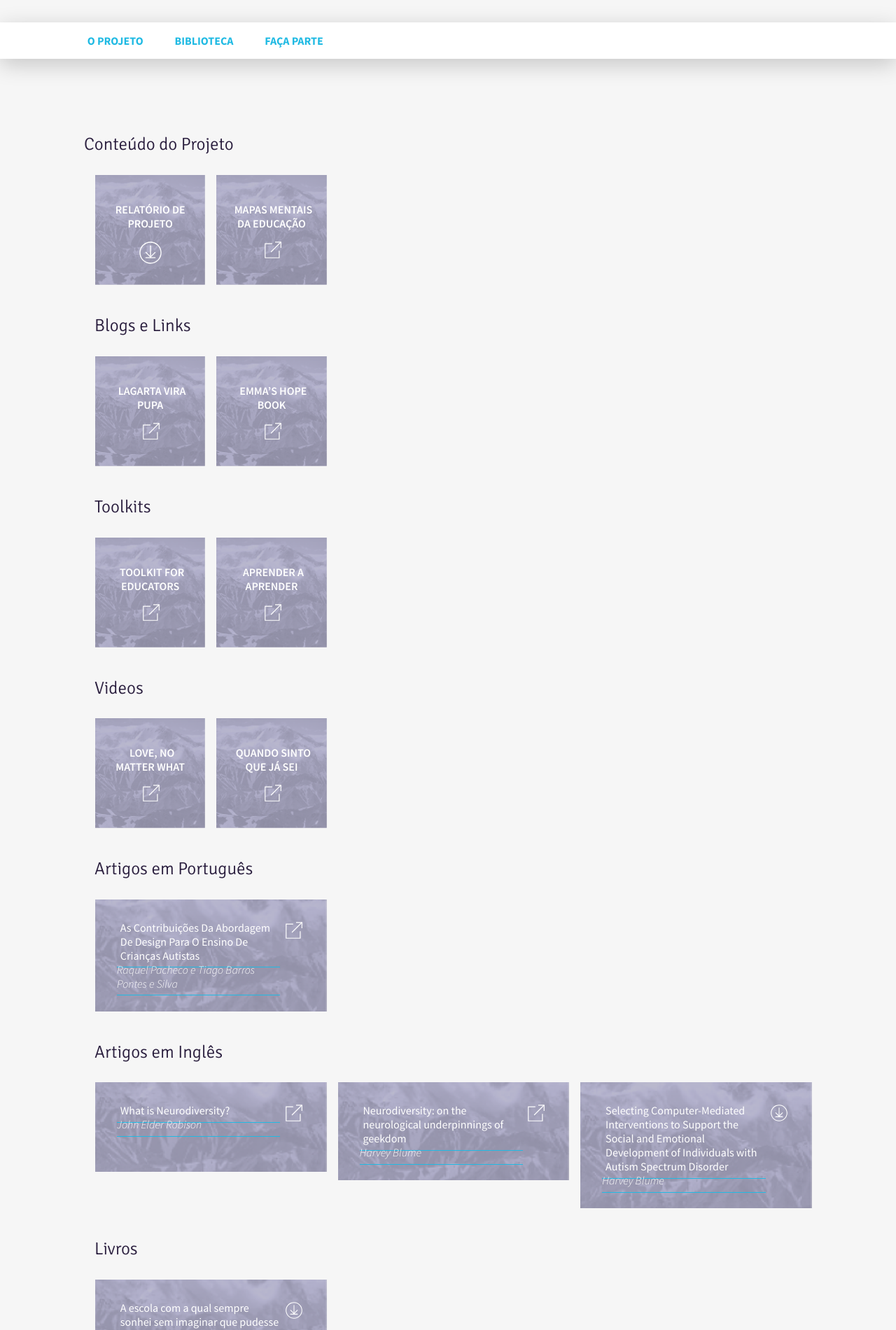
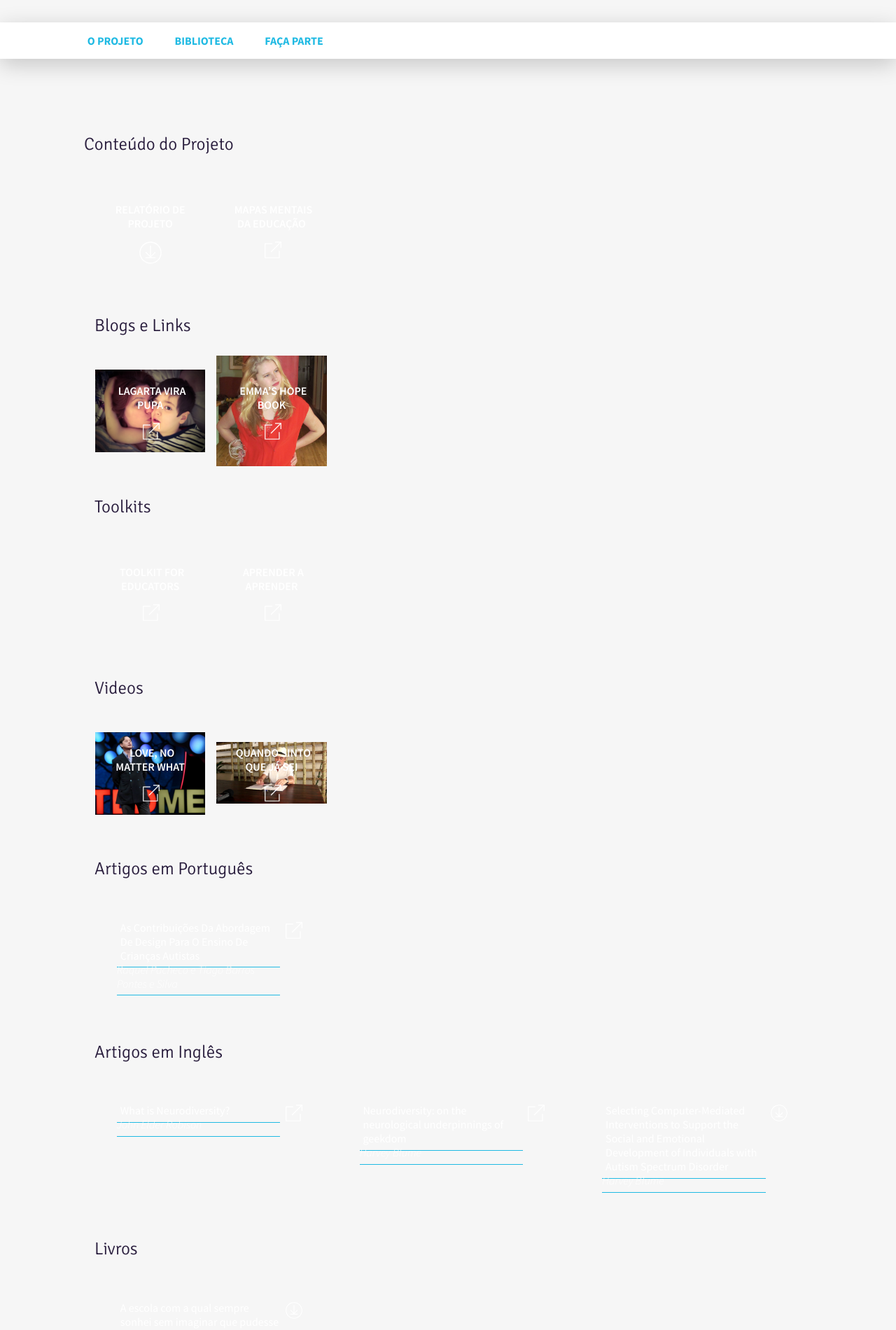
Before and after one commit to empatiaparaque/empatiaparaque.github.io, a Jekyll site: the page biblioteca/index.html, which Jekyll copies as it is, in a window 1280 px wide. Shown: the part 256-2156 px from the top of the page at 70% size. Built offline with Jekyll 4.4.1, drawn with Linux system fonts in a browser that asks for light colours; nearby versions of some CDN libraries.

Commit message:
Ajustes Biblioteca

```diff
--- a/biblioteca/index.html
+++ b/biblioteca/index.html
@@ -60,7 +60,7 @@
    <h2 class="type-m dark-purple">Blogs e Links</h2>
   </div>
 
-  <div class="column small-12 medium-3 large-2 square-cover">
+  <div class="column small-12 medium-3 large-2 square-cover lagarta">
 
    <div class="square-content">
     <a href="http://lagartavirapupa.com.br" target="_blank">
@@ -71,7 +71,7 @@
 
   </div>
 
-  <div class="column small-12 medium-3 large-2 square-cover">
+  <div class="column small-12 medium-3 large-2 square-cover emma">
 
    <div class="square-content">
     <a href="https://emmashopebook.com/" target="_blank">
@@ -112,7 +112,7 @@
   <div class="column small-12 medium-12 large-12">
    <h2 class="type-m dark-purple">Videos</h2>
   </div>
-  <div class="column small-12 medium-3 large-2 square-cover">
+  <div class="column small-12 medium-3 large-2 square-cover lovenomatter">
 
    <div class="square-content">
      <a href="https://www.ted.com/talks/andrew_solomon_love_no_matter_what" target="_blank">
@@ -123,10 +123,10 @@
 
   </div>
 
-  <div class="column small-12 medium-3 large-2 square-cover">
+  <div class="column small-12 medium-3 large-2 square-cover quandosintoque">
 
    <div class="square-content">
-    <a href="http://www.quandosintoquejasei.com.br" target="_blank">
+    <a href="https://www.youtube.com/watch?v=HX6P6P3x1Qg" target="_blank">
      Quando sinto que já sei<br>
     <img src="../img/ext_link-white.svg">
     </a>
--- a/stylesheets/style.css
+++ b/stylesheets/style.css
@@ -2430,7 +2430,7 @@ a img {
 
 /* line 35, ../sass/_02_atoms.sass */
 .square-cover {
-  background-image: url("../img/rec-5.png");
+  background-image: url("");
   background-size: 100%;
   background-position: center;
   background-repeat: no-repeat;
@@ -2447,7 +2447,7 @@ a img {
   position: relative;
   margin: 1rem 0 0 1rem;
   min-height: 8rem;
-  background-image: url("../img/rec-5.png");
+  background-image: url("");
   background-size: 100%;
   background-position: center;
   background-repeat: no-repeat;
@@ -2584,6 +2584,26 @@ a img {
   padding: 30% 0;
 }
 
+/* line 137, ../sass/_02_atoms.sass */
+.lagarta {
+  background-image: url("../img/lagartavirapupa.jpg");
+}
+
+/* line 139, ../sass/_02_atoms.sass */
+.lovenomatter {
+  background-image: url("../img/lovenomatter.jpg");
+}
+
+/* line 141, ../sass/_02_atoms.sass */
+.quandosintoque {
+  background-image: url("../img/quandosintoque.jpg");
+}
+
+/* line 143, ../sass/_02_atoms.sass */
+.emma {
+  background-image: url("../img/emma.jpg");
+}
+
 /* line 1, ../sass/_04_organisms.sass */
 section {
   padding: 4rem 0;
```
Also changed, not shown: sass/_02_atoms.sass (+12 -2 lines), img/emma.jpg (added), img/lagartavirapupa.jpg (added), img/lovenomatter.jpg (added), img/quandosintoque.jpg (added).
